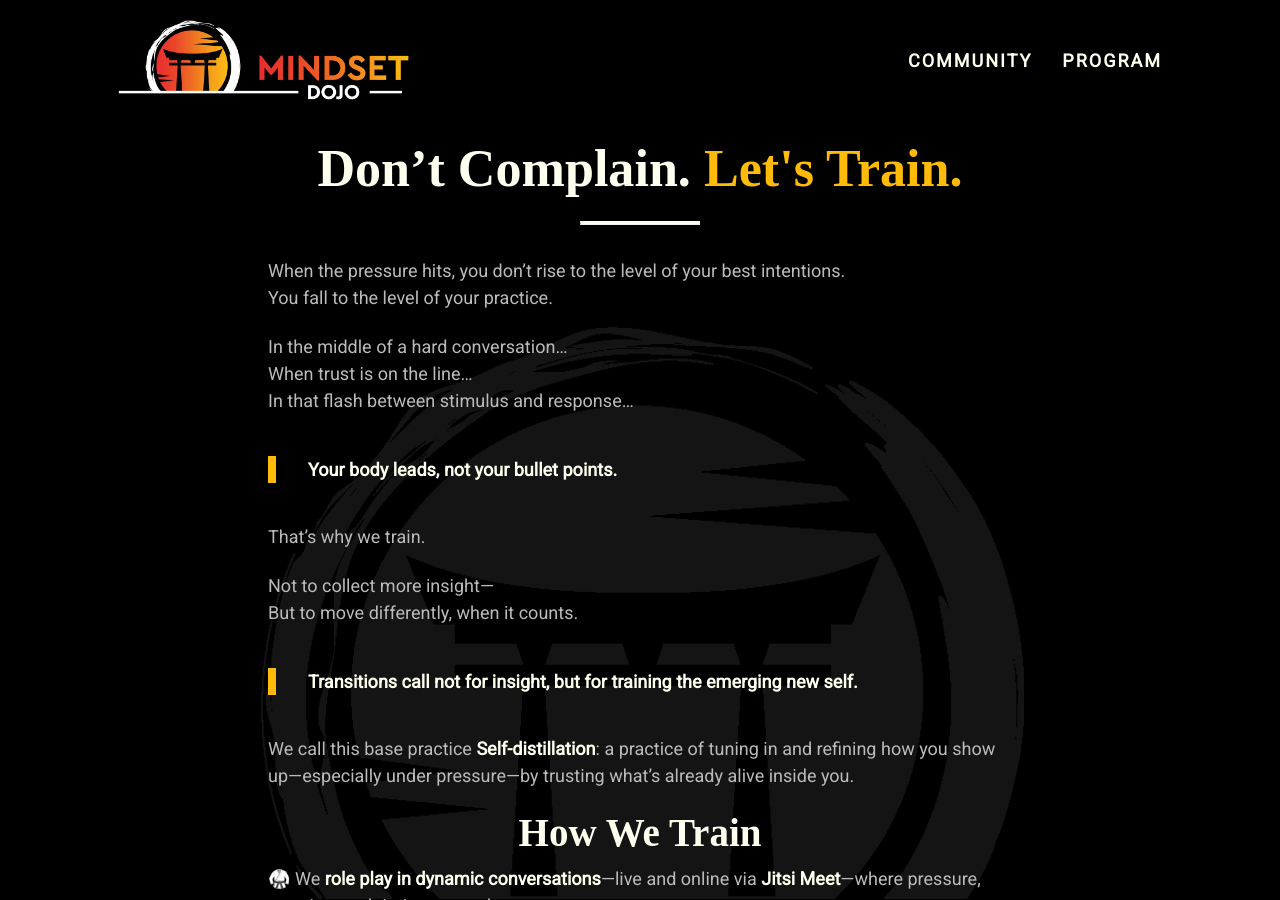
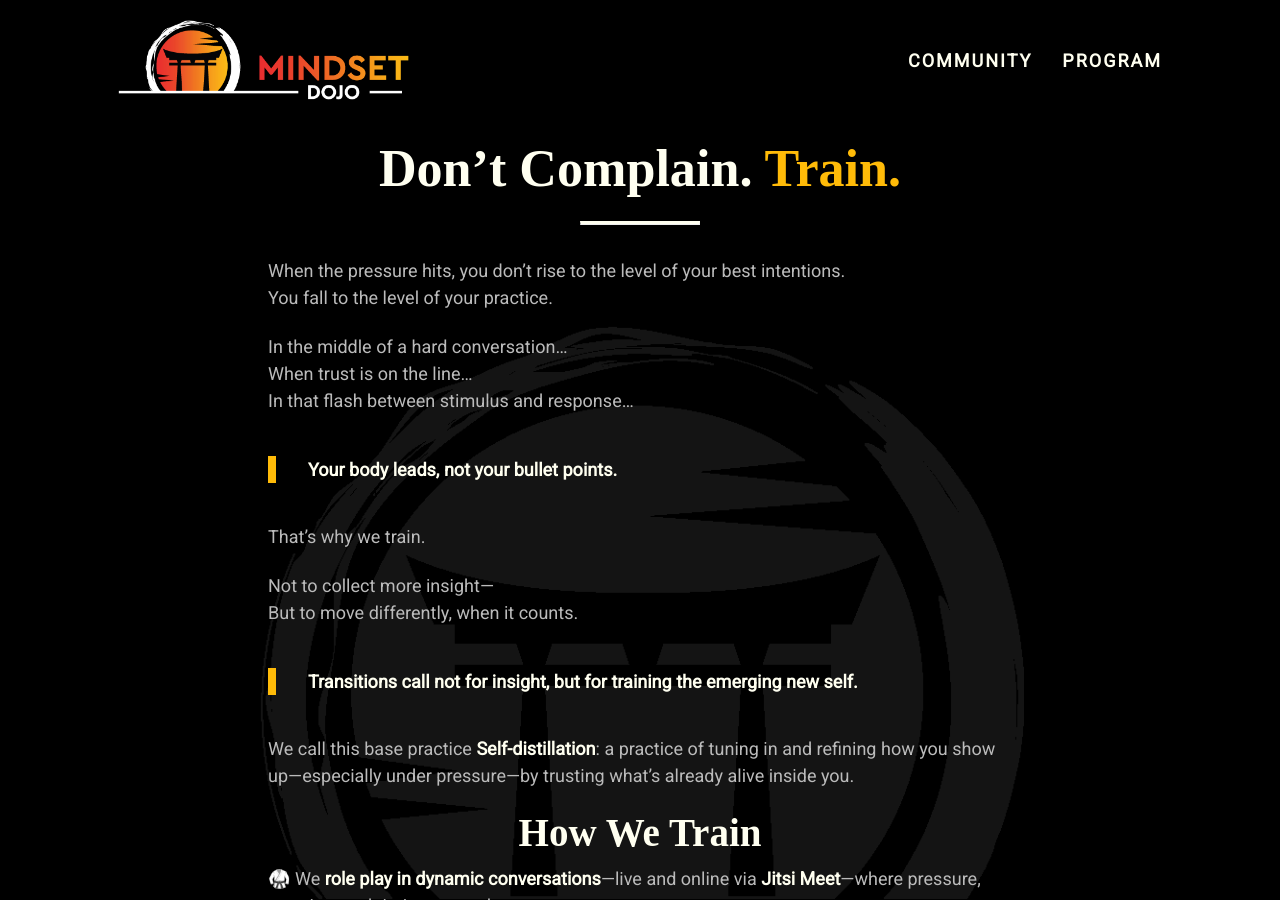
Before and after one commit to mindset-dojo/mindset-dojo.github.io, a Jekyll site: the page built from index.md, in a window 1280 px wide and 900 px high. Built offline with Jekyll 4.4.1, drawn with Linux system fonts in a browser that asks for light colours; some web fonts are replaced.

Commit message:
feat: Don’t Complain. Train.

```diff
--- a/index.md
+++ b/index.md
@@ -5,7 +5,7 @@ description: Mindset Dojo is a global training ground for the inner game of pres
 css_id: home
 ---
 
-<h1>Don’t Complain. <mark>Let's Train.</mark></h1>
+<h1>Don’t Complain. <mark>Train.</mark></h1>
 <hr>
 
 <p>When the pressure hits, you don’t rise to the level of your best intentions.<br>
```
